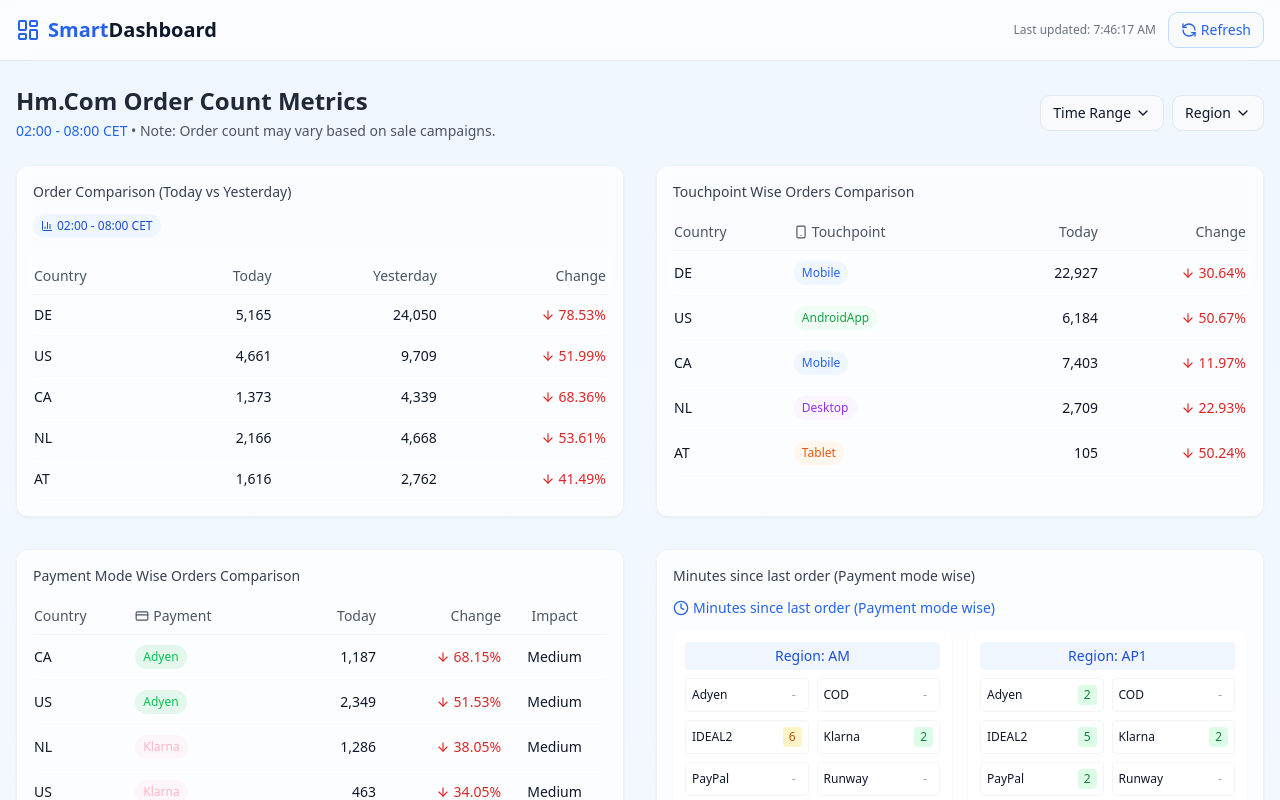
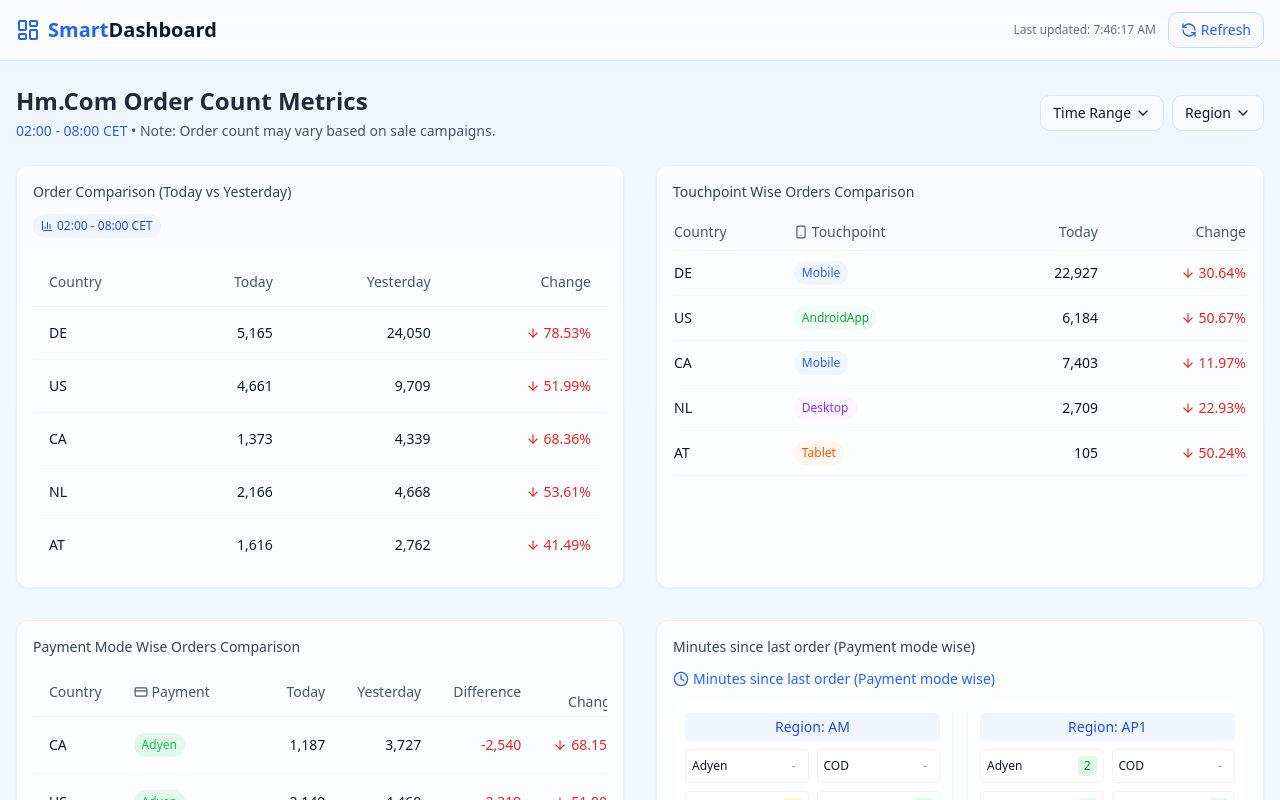
Before and after one commit to skawsh/smart-dashboard-harmony-64, a React (Vite) app: page / in a window 1280 px wide. Shown: the top 800 px of the page. Built offline with nearby package versions, Linux system fonts and the light colour scheme.

Commit message:
Fix payment mode comparison data
The payment mode wise order comparison table was missing some data. This commit fixes the data in the table.

```diff
--- a/src/components/dashboard/OrderMetrics.tsx
+++ b/src/components/dashboard/OrderMetrics.tsx
@@ -2,6 +2,7 @@
 import React from 'react';
 import { ArrowDownIcon, BarChart3Icon } from 'lucide-react';
 import { Tooltip, TooltipContent, TooltipProvider, TooltipTrigger } from '@/components/ui/tooltip';
+import { Table, TableBody, TableCell, TableHead, TableHeader, TableRow } from '@/components/ui/table';
 
 interface OrderComparisonData {
   country: string;
@@ -30,22 +31,22 @@ const OrderMetrics: React.FC = () => {
       </div>
 
       <div>
-        <table className="w-full text-sm">
-          <thead>
-            <tr className="border-b border-gray-100">
-              <th className="text-left py-2 font-medium text-gray-600">Country</th>
-              <th className="text-right py-2 font-medium text-gray-600">Today</th>
-              <th className="text-right py-2 font-medium text-gray-600">Yesterday</th>
-              <th className="text-right py-2 font-medium text-gray-600">Change</th>
-            </tr>
-          </thead>
-          <tbody>
+        <Table>
+          <TableHeader>
+            <TableRow className="border-b border-gray-100">
+              <TableHead className="font-medium text-gray-600">Country</TableHead>
+              <TableHead className="text-right font-medium text-gray-600">Today</TableHead>
+              <TableHead className="text-right font-medium text-gray-600">Yesterday</TableHead>
+              <TableHead className="text-right font-medium text-gray-600">Change</TableHead>
+            </TableRow>
+          </TableHeader>
+          <TableBody>
             {orderData.map((item, index) => (
-              <tr key={index} className="border-b border-gray-50 hover:bg-gray-50/50">
-                <td className="py-2.5 font-medium">{item.country}</td>
-                <td className="py-2.5 text-right">{item.today.toLocaleString()}</td>
-                <td className="py-2.5 text-right">{item.yesterday.toLocaleString()}</td>
-                <td className="py-2.5 text-right">
+              <TableRow key={index} className="border-b border-gray-50 hover:bg-gray-50/50">
+                <TableCell className="font-medium">{item.country}</TableCell>
+                <TableCell className="text-right">{item.today.toLocaleString()}</TableCell>
+                <TableCell className="text-right">{item.yesterday.toLocaleString()}</TableCell>
+                <TableCell className="text-right">
                   <TooltipProvider>
                     <Tooltip>
                       <TooltipTrigger className="ml-auto flex items-center gap-1 text-error-600">
@@ -58,11 +59,11 @@ const OrderMetrics: React.FC = () => {
                       </TooltipContent>
                     </Tooltip>
                   </TooltipProvider>
-                </td>
-              </tr>
+                </TableCell>
+              </TableRow>
             ))}
-          </tbody>
-        </table>
+          </TableBody>
+        </Table>
       </div>
     </div>
   );
--- a/src/components/dashboard/PaymentModeComparison.tsx
+++ b/src/components/dashboard/PaymentModeComparison.tsx
@@ -2,6 +2,7 @@
 import React from 'react';
 import { ArrowDownIcon, CreditCardIcon } from 'lucide-react';
 import { Tooltip, TooltipContent, TooltipProvider, TooltipTrigger } from '@/components/ui/tooltip';
+import { Table, TableBody, TableCell, TableHead, TableHeader, TableRow } from '@/components/ui/table';
 
 interface PaymentComparisonData {
   time: string;
@@ -14,18 +15,23 @@ interface PaymentComparisonData {
   impact: 'Medium' | 'Normal';
 }
 
-// Real data from the image
+// Updated data from the provided image
 const paymentModeData: PaymentComparisonData[] = [
   { time: '02:00-08:00', country: 'CA', payMode: 'Adyen', today: 1187, yesterday: 3727, difference: -2540, percentage: -68.15, impact: 'Medium' },
-  { time: '02:00-08:00', country: 'US', payMode: 'Adyen', today: 2349, yesterday: 4846, difference: -2497, percentage: -51.53, impact: 'Medium' },
-  { time: '02:00-08:00', country: 'NL', payMode: 'Klarna', today: 1286, yesterday: 2076, difference: -790, percentage: -38.05, impact: 'Medium' },
-  { time: '02:00-08:00', country: 'US', payMode: 'Klarna', today: 463, yesterday: 702, difference: -239, percentage: -34.05, impact: 'Medium' },
-  { time: '02:00-08:00', country: 'MX', payMode: 'Adyen', today: 357, yesterday: 1213, difference: -856, percentage: -70.57, impact: 'Medium' },
-  { time: '02:00-08:00', country: 'US', payMode: 'PayPal', today: 560, yesterday: 1136, difference: -576, percentage: -50.70, impact: 'Medium' },
+  { time: '02:00-08:00', country: 'US', payMode: 'Adyen', today: 2149, yesterday: 4468, difference: -2319, percentage: -51.9, impact: 'Medium' },
+  { time: '02:00-08:00', country: 'NL', payMode: 'Klarna', today: 1286, yesterday: 2976, difference: -1690, percentage: -56.79, impact: 'Medium' },
+  { time: '02:00-08:00', country: 'US', payMode: 'Klarna', today: 463, yesterday: 1103, difference: -640, percentage: -58.02, impact: 'Medium' },
+  { time: '02:00-08:00', country: 'MX', payMode: 'Adyen', today: 597, yesterday: 1213, difference: -616, percentage: -50.78, impact: 'Medium' },
+  { time: '02:00-08:00', country: 'US', payMode: 'PayPal', today: 590, yesterday: 1185, difference: -595, percentage: -50.21, impact: 'Medium' },
   { time: '02:00-08:00', country: 'CA', payMode: 'PayPal', today: 243, yesterday: 674, difference: -431, percentage: -63.95, impact: 'Medium' },
-  { time: '02:00-08:00', country: 'DE', payMode: 'GiftCard_idw', today: 89, yesterday: 241, difference: -152, percentage: -63.07, impact: 'Medium' },
-  { time: '02:00-08:00', country: 'NL', payMode: 'Adyen', today: 81, yesterday: 175, difference: -94, percentage: -53.71, impact: 'Medium' },
+  { time: '02:00-08:00', country: 'DE', payMode: 'GiftCard|pay_later', today: 89, yesterday: 261, difference: -172, percentage: -65.9, impact: 'Medium' },
+  { time: '02:00-08:00', country: 'NL', payMode: 'Adyen', today: 81, yesterday: 179, difference: -98, percentage: -54.75, impact: 'Medium' },
   { time: '02:00-08:00', country: 'US', payMode: 'GiftCard', today: 23, yesterday: 69, difference: -46, percentage: -66.67, impact: 'Medium' },
+  { time: '02:00-08:00', country: 'DE', payMode: 'Klarna', today: 8815, yesterday: 17288, difference: -8473, percentage: -49.01, impact: 'Normal' },
+  { time: '02:00-08:00', country: 'DE', payMode: 'PayPal', today: 3539, yesterday: 6025, difference: -2486, percentage: -41.26, impact: 'Normal' },
+  { time: '02:00-08:00', country: 'US', payMode: 'applepay', today: 1370, yesterday: 2722, difference: -1352, percentage: -49.67, impact: 'Normal' },
+  { time: '02:00-08:00', country: 'AT', payMode: 'Klarna', today: 1130, yesterday: 1983, difference: -853, percentage: -43.02, impact: 'Normal' },
+  { time: '02:00-08:00', country: 'NL', payMode: 'IDEAL2', today: 778, yesterday: 1466, difference: -688, percentage: -46.93, impact: 'Normal' },
 ];
 
 const getPaymentColor = (payMode: string): string => {
@@ -33,10 +39,10 @@ const getPaymentColor = (payMode: string): string => {
     'Adyen': 'bg-dashboard-adyen/10 text-dashboard-adyen',
     'PayPal': 'bg-dashboard-paypal/10 text-dashboard-paypal',
     'Klarna': 'bg-dashboard-klarna/10 text-dashboard-klarna',
-    'IDEAL': 'bg-dashboard-ideal/10 text-dashboard-ideal',
+    'IDEAL2': 'bg-dashboard-ideal/10 text-dashboard-ideal',
     'GiftCard': 'bg-dashboard-giftcard/10 text-dashboard-giftcard',
-    'GiftCard_idw': 'bg-dashboard-giftcard/10 text-dashboard-giftcard',
-    'ApplePay': 'bg-dashboard-apple/10 text-dashboard-apple',
+    'GiftCard|pay_later': 'bg-dashboard-giftcard/10 text-dashboard-giftcard',
+    'applepay': 'bg-dashboard-apple/10 text-dashboard-apple',
   };
 
   return colors[payMode] || 'bg-gray-100 text-gray-700';
@@ -44,34 +50,37 @@ const getPaymentColor = (payMode: string): string => {
 
 const PaymentModeComparison: React.FC = () => {
   return (
-    <div className="w-full">
-      <div>
-        <table className="w-full text-sm">
-          <thead>
-            <tr className="border-b border-gray-100">
-              <th className="text-left py-2 font-medium text-gray-600">Country</th>
-              <th className="text-left py-2 font-medium text-gray-600">
+    <div className="w-full overflow-auto">
+      <Table>
+        <TableHeader>
+          <TableRow className="border-b border-gray-100">
+            <TableHead className="font-medium text-gray-600 w-20">Country</TableHead>
+            <TableHead className="font-medium text-gray-600">
               <div className="flex items-center gap-1">
                 <CreditCardIcon size={14} />
                 <span>Payment</span>
               </div>
-              </th>
-              <th className="text-right py-2 font-medium text-gray-600">Today</th>
-              <th className="text-right py-2 font-medium text-gray-600">Change</th>
-              <th className="text-center py-2 font-medium text-gray-600">Impact</th>
-            </tr>
-          </thead>
-          <tbody>
+            </TableHead>
+            <TableHead className="text-right font-medium text-gray-600 w-20">Today</TableHead>
+            <TableHead className="text-right font-medium text-gray-600 w-28">Yesterday</TableHead>
+            <TableHead className="text-right font-medium text-gray-600 w-24">Difference</TableHead>
+            <TableHead className="text-right font-medium text-gray-600 w-24">% Change</TableHead>
+            <TableHead className="text-center font-medium text-gray-600 w-24">Impact</TableHead>
+          </TableRow>
+        </TableHeader>
+        <TableBody>
           {paymentModeData.map((item, index) => (
-              <tr key={index} className="border-b border-gray-50 hover:bg-gray-50/50">
-                <td className="py-2.5 font-medium">{item.country}</td>
-                <td className="py-2.5">
+            <TableRow key={index} className="border-b border-gray-50 hover:bg-gray-50/50">
+              <TableCell className="font-medium">{item.country}</TableCell>
+              <TableCell>
                 <span className={`inline-flex items-center px-2 py-1 rounded-full text-xs font-medium ${getPaymentColor(item.payMode)}`}>
                   {item.payMode}
                 </span>
-                </td>
-                <td className="py-2.5 text-right">{item.today.toLocaleString()}</td>
-                <td className="py-2.5 text-right">
+              </TableCell>
+              <TableCell className="text-right">{item.today.toLocaleString()}</TableCell>
+              <TableCell className="text-right">{item.yesterday.toLocaleString()}</TableCell>
+              <TableCell className="text-right text-error-600">{item.difference.toLocaleString()}</TableCell>
+              <TableCell className="text-right">
                 <TooltipProvider>
                   <Tooltip>
                     <TooltipTrigger className="ml-auto flex items-center gap-1 text-error-600">
@@ -79,22 +88,24 @@ const PaymentModeComparison: React.FC = () => {
                       {Math.abs(item.percentage).toFixed(2)}%
                     </TooltipTrigger>
                     <TooltipContent>
-                        <p>Yesterday: {item.yesterday.toLocaleString()}</p>
-                        <p>Difference: {item.difference.toLocaleString()}</p>
+                      <p>Order decrease of {Math.abs(item.percentage).toFixed(2)}% compared to yesterday</p>
                     </TooltipContent>
                   </Tooltip>
                 </TooltipProvider>
-                </td>
-                <td className="py-2.5 text-center">
-                  <span className={`impact-tag-${item.impact === 'Medium' ? 'medium' : 'normal'}`}>
+              </TableCell>
+              <TableCell className="text-center">
+                <span className={`inline-block px-2 py-1 rounded-full text-xs font-medium ${
+                  item.impact === 'Medium'
+                    ? 'bg-amber-100 text-amber-800'
+                    : 'bg-blue-100 text-blue-800'
+                }`}>
                   {item.impact}
                 </span>
-                </td>
-              </tr>
+              </TableCell>
+            </TableRow>
           ))}
-          </tbody>
-        </table>
-      </div>
+        </TableBody>
+      </Table>
     </div>
   );
 };
```
Lines whose indentation alone changed are shown as unchanged.
